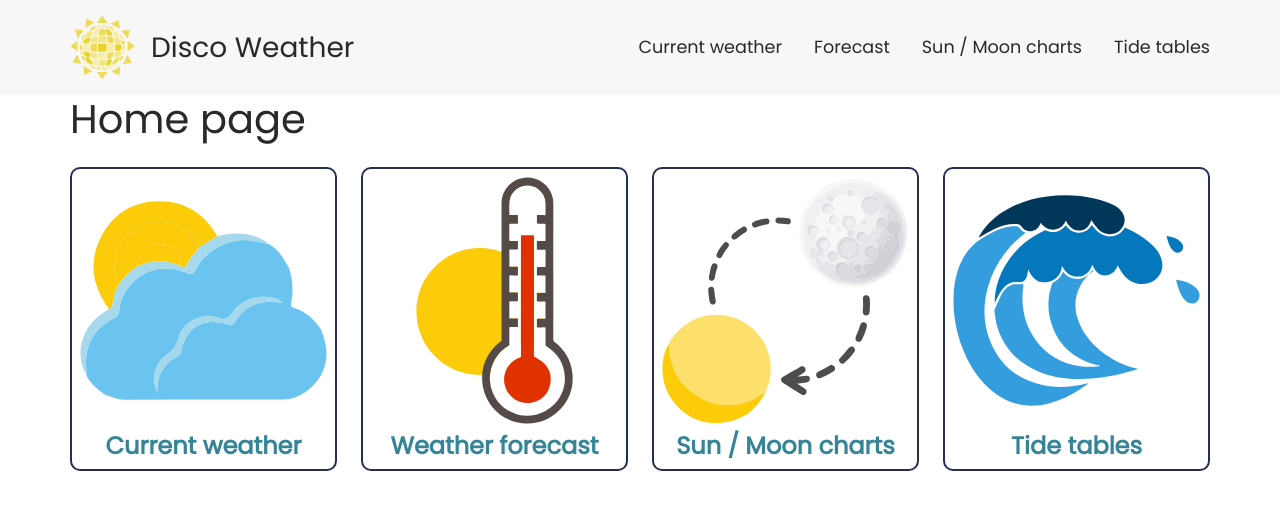
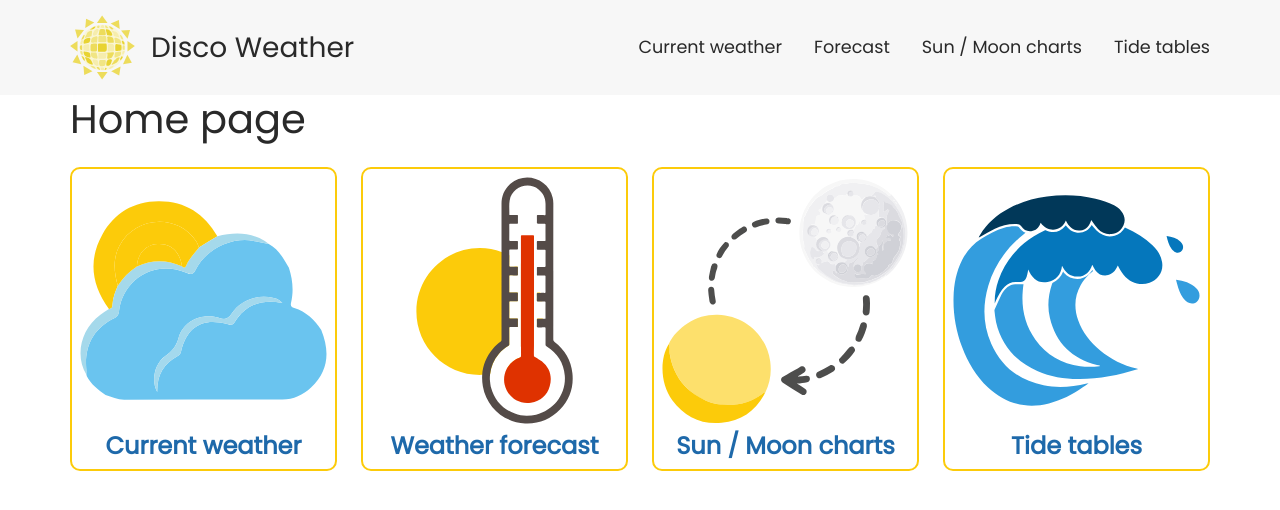
Before and after one commit to MathieuParadis/hk-weather-forecast, a React (Create React App) app: page / in a window 1280 px wide. Shown: the top 510 px of the page. Built offline with nearby package versions, Linux system fonts and the light colour scheme.

Commit message:
edited settings of styles

```diff
--- a/src/components/WeatherForecastCard.jsx
+++ b/src/components/WeatherForecastCard.jsx
@@ -18,19 +18,19 @@ const WeatherForecastCard = ({data}) => {
     const selectedMonthName = months[parseInt(month) - 1];
     const day = date[6] + date[7];
 
-    return day + " " + selectedMonthName
+    return day + " " + selectedMonthName.slice(0, 3)
   }
 
   return (
     <div className="weather-forecast-card">
       <div className="card-content d-flex flex-column justify-content-center align-items-center p-3 border-radius-5">
-        <h5 className="text-center">{formatDate(data.forecastDate)}</h5>
-        <h5 className="text-center">{data.week}</h5>
+        <h3 className="text-center">{formatDate(data.forecastDate)}</h3>
+        <p className="text-center h5">{data.week}</p>
         <img src={`${weather_icon_url}${data.ForecastIcon}.png`} alt="weather forecast icon" className="weather-forecast-icon"/>
-        <p>{data.forecastMintemp.value} - {data.forecastMaxtemp.value} °C</p>
-        <p>{data.forecastMinrh.value} - {data.forecastMaxrh.value} %</p>
+        <p className="h5 fw-bold">{data.forecastMintemp.value} - {data.forecastMaxtemp.value} °C</p>
+        <p className="h5 fw-bold">{data.forecastMinrh.value} - {data.forecastMaxrh.value} %</p>
         <div className="temp-section d-flex align-items-center">
-          <img src={`${psr_icon_url}${formatPSR(data.PSR)}_50.png`} alt="PSR icon" className="PSR-icon"/>
+          <img src={`${psr_icon_url}${formatPSR(data.PSR)}_50.png`} alt="PSR icon" className="PSR-icon"/>&nbsp;&nbsp;
           <p className="m-0">{data.PSR}</p>
         </div>
       </div>
--- a/src/pages/Forecast.jsx
+++ b/src/pages/Forecast.jsx
@@ -41,7 +41,7 @@ const Forecast = () => {
         <p>{weatherGeneralSituation}</p>
       </div>
 
-      <div className="row row-cols-1 row-cols-md-2 row-cols-lg-4 g-4 mb-4">
+      <div className="row row-cols-1 row-cols-sm-2 row-cols-md-4 row-cols-lg-5 g-4 mb-4">
         { weatherForecastData !== '' &&
           weatherForecastData.map((element) => {
             return(
--- a/src/styles/_settings.scss
+++ b/src/styles/_settings.scss
@@ -21,15 +21,15 @@ $shadow-color1: rgba(0, 0, 0, 0.12);
 $shadow-color2: rgba(0, 0, 0, 0.24);
 
 
-$color-1: #358597;
-$color-1-lighter: #5D9DAC;
-$color-1-darker: #286471;
-$color-2: #262F53;
-$color-2-lighter: #515975;
-$color-2-darker: #1C233E;
-$color-3: #F4A896;
-$color-3-lighter: #F6B9AB;
-$color-3-darker: #B77E71;
+$color-1: #1e69aa;
+$color-1-lighter: #4b87bb;
+$color-1-darker: #164f80;
+$color-2: #fccb0a;
+$color-2-lighter: #fdd53b;
+$color-2-darker: #bd9808;
+$color-3: #341310;
+$color-3-lighter: #5d4240;
+$color-3-darker: #270e0c;
 $light: #b9b9b9;
 $light-bg: #f7f7f7;
 $success: #28a745;
@@ -85,7 +85,6 @@ $sky-blue: #1e69aa;
   --lightest-warning-color: #{$warning-lightest};
   --darker-warning-color: #{$warning-darker};
   --darkest-warning-color: #{$warning-darkest};
-  --sky-blue-color: #{$sky-blue};
 }
 
 @mixin small_mobile {
--- a/src/styles/components/_weatherForecastCard.scss
+++ b/src/styles/components/_weatherForecastCard.scss
@@ -2,8 +2,8 @@
   .card-content {
     width: 100%;
     height: 100%;
-    border: solid 1px var(--prim-color);
-    background-color: var(--sky-blue-color);
+    background-color: var(--prim-color);
+    color: var(--basic-color-white);
 
     .weather-forecast-icon {
       width: 120px;
```
